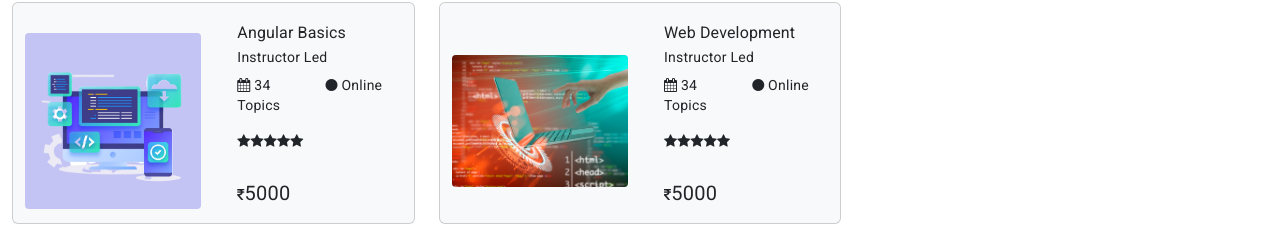
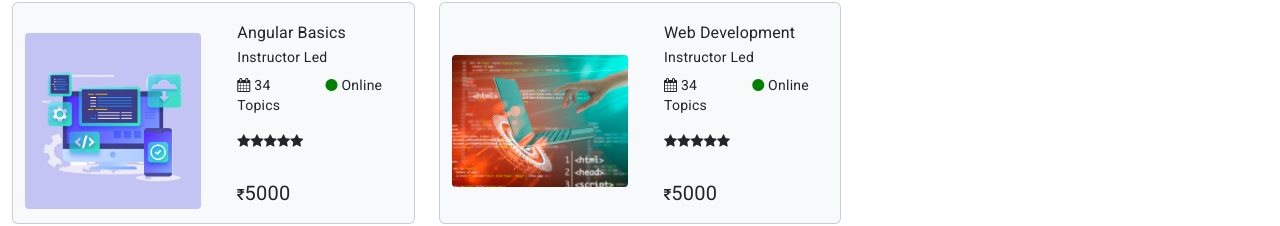
Before and after one commit to anubhab5/side-hussle-education, an Angular app: page / in a window 1280 px wide. Shown: the part 1092-1318 px from the top of the page. Built offline with nearby package versions, Linux system fonts and the light colour scheme.

Commit message:
style add

```diff
--- a/src/app/pattern/big-cards/big-cards.component.html
+++ b/src/app/pattern/big-cards/big-cards.component.html
@@ -19,7 +19,7 @@
                                 {{cardContent.topic}}
                             </span>
                             <span class="col-6">
-                                <i class="fa fa-circle" aria-hidden="true"> </i>
+                                <i class="fa fa-circle green" aria-hidden="true"> </i>
                                 {{cardContent.type}}
                             </span>
                         </div>
--- a/src/app/pattern/big-cards/big-cards.component.scss
+++ b/src/app/pattern/big-cards/big-cards.component.scss
@@ -9,6 +9,6 @@
     }
 }
 
-.fa {
-    // color: green;
+.green {
+     color: green;
 }
```
